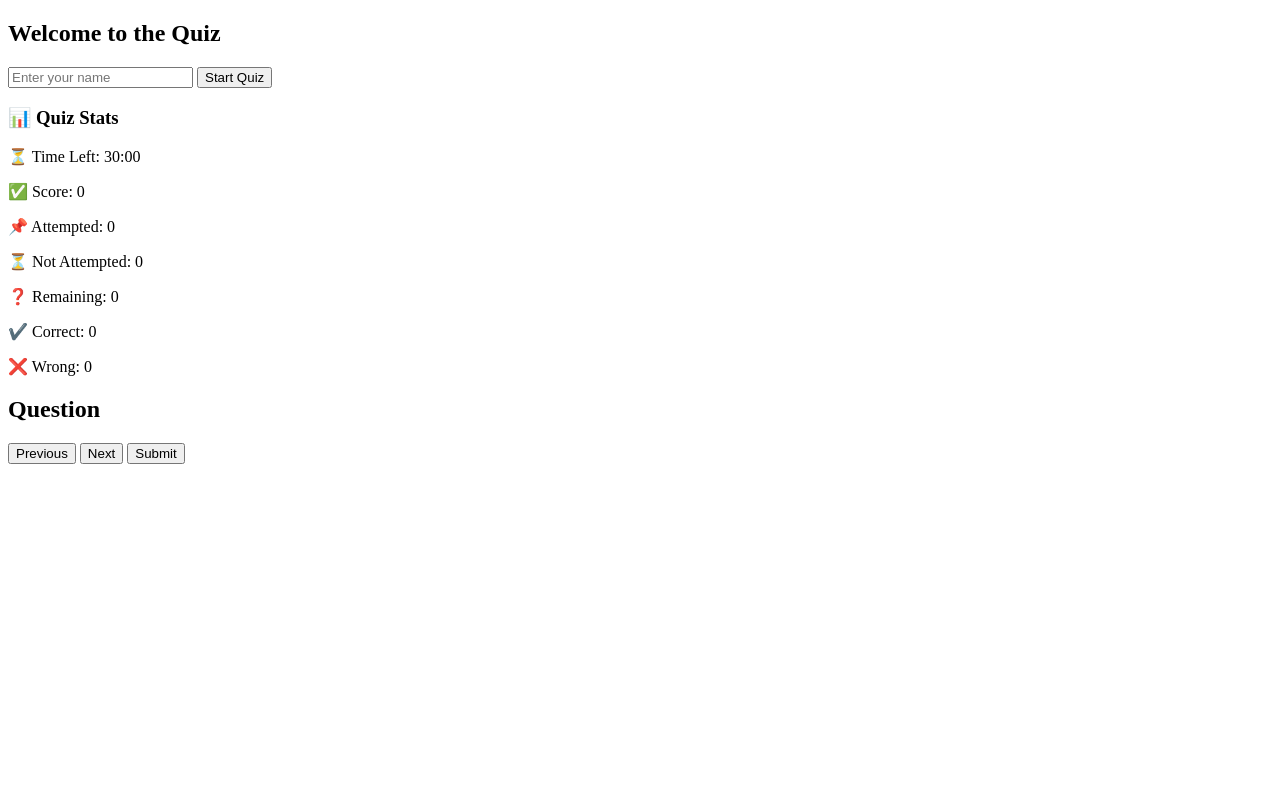
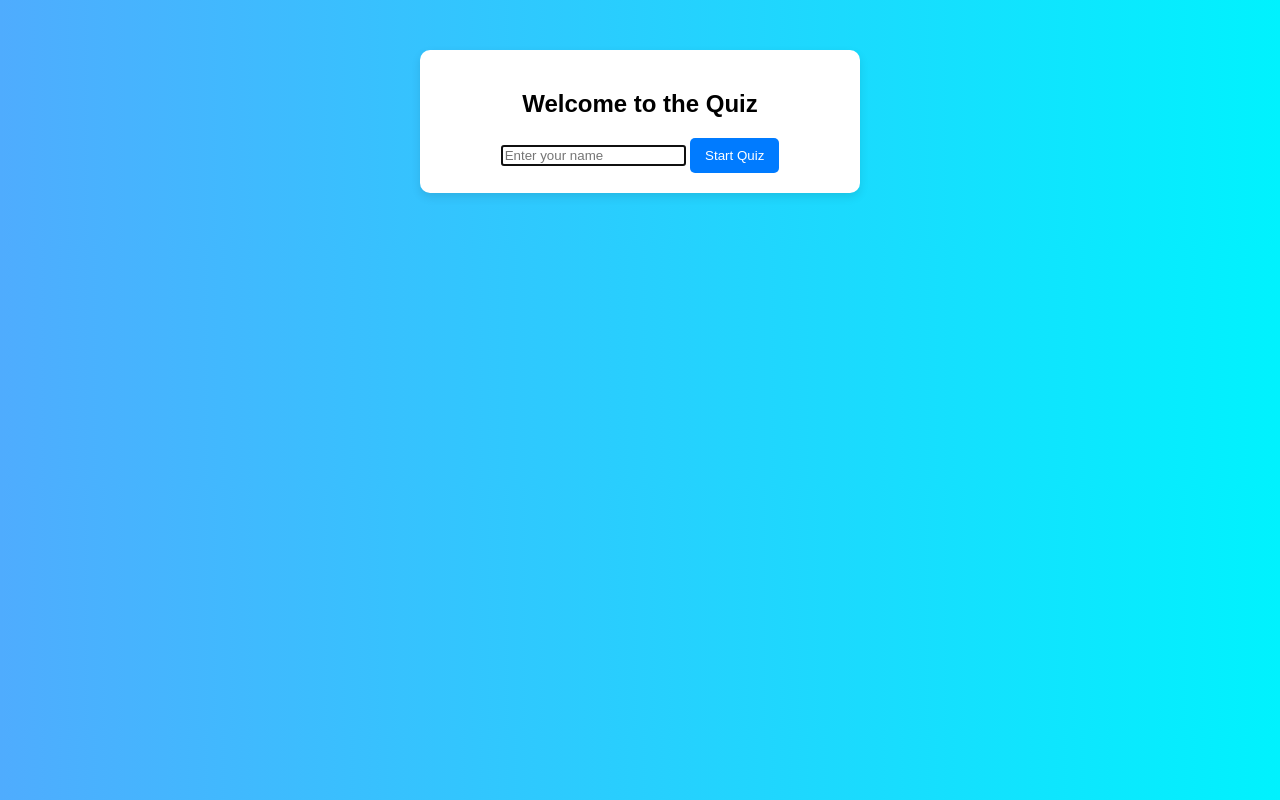
Before and after one commit to fazilmathakiya01/JS_Project, a plain HTML site: page Index.html in a window 1280 px wide. Drawn offline with nearby package versions, Linux system fonts and the light colour scheme.

Commit message:
Update Index.html

```diff
--- a/Index.html
+++ b/Index.html
@@ -4,13 +4,13 @@
     <meta charset="UTF-8">
     <meta name="viewport" content="width=device-width, initial-scale=1.0">
     <title>Professional Quiz</title>
-    <link rel="stylesheet" href="styles.css">
+    <link rel="stylesheet" href="style.css">
 </head>
 <body>
 
     <div id="login-container">
         <h2>Welcome to the Quiz</h2>
-        <input type="text" id="username" placeholder="Enter your name">
+        <input type="text" id="username" placeholder="Enter your name" autofocus>
         <button onclick="startQuiz()">Start Quiz</button>
     </div>
 
@@ -18,24 +18,22 @@
         <div id="main-container">
             <div id="stats-container">
                 <h3>📊 Quiz Stats</h3>
-                <p>⏳ Time Left: <span id="time">30:00</span></p>
-                <p>✅ Score: <span id="score">0</span></p>
-                <p>📌 Attempted: <span id="attempted">0</span></p>
-                <p>⏳ Not Attempted: <span id="notAttempted">0</span></p>
-                <p>❓ Remaining: <span id="remaining">0</span></p>
-                <p>✔️ Correct: <span id="correct">0</span></p>
-                <p>❌ Wrong: <span id="wrong">0</span></p>
+                <p> Time Left: <span id="time">30:00</span></p>
+                <p> Score: <span id="score">0</span></p>
+                <p> Attempted: <span id="attempted">0</span></p>
+                <p> Not Attempted: <span id="notAttempted">0</span></p>
+                <p> Remaining: <span id="remaining">0</span></p>
+                <p> Correct: <span id="correct">0</span></p>
+                <p> Wrong: <span id="wrong">0</span></p>
             </div>
 
             <div id="quiz-content">
-
                 <div id="heading-content">
                     <h2>Question</h2>
                 </div>
                 <h2 id="question"></h2>
                 <div id="options"></div>
                 <div id="navigation">
-
                     <button onclick="prevQuestion()" id="prev">Previous</button>
                     <button onclick="nextQuestion()" id="next">Next</button>
                     <button onclick="submitQuiz()" id="submit">Submit</button>
@@ -44,6 +42,9 @@
         </div>
     </div>
 
+    <div id="result-container" class="hidden"><div>
+
+    <script src="https://code.jquery.com/jquery-3.6.0.min.js"></script>
     <script src="script.js"></script>
 </body>
     </html>
```
Lines whose indentation alone changed are shown as unchanged.
